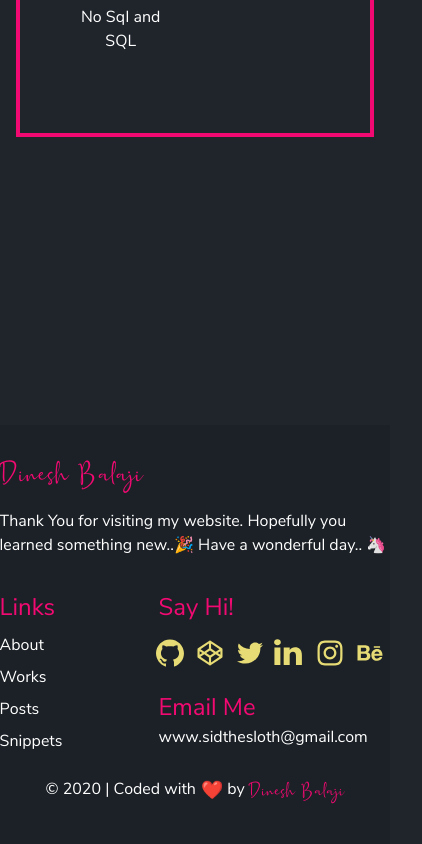
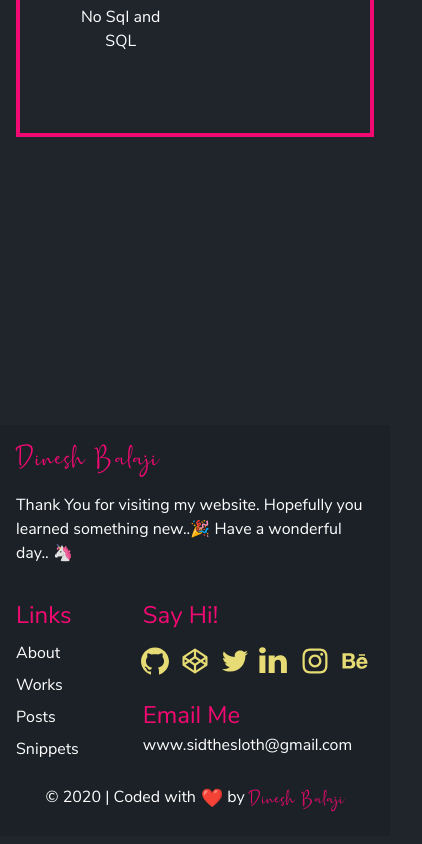
Before and after one commit to sidthesloth92/db-portfolio, a Next.js app: page /about in a window 390 px wide. Shown: the part 3117-3961 px from the top of the page, 422 px wide, since content can reach past the window. Built offline with nearby package versions, Linux system fonts and the light colour scheme.

Commit message:
fix(global): fix app broken layout in mobile and fix broken footer

```diff
--- a/src/components/footer/Footer.tsx
+++ b/src/components/footer/Footer.tsx
@@ -4,7 +4,7 @@ import SocialIcons from '../social-icons/SocialIcons';
 
 const Footer: React.FC = () => (
   <footer className="bg-dark-shade flex justify-center">
-    <div className="max-w-screen-lg p-8">
+    <div className="w-full max-w-screen-lg p-4 md:p-8">
       <div className="flex flex-wrap w-full justify-between mb-4">
         <section className="w-full sm:w-4/12 mb-8 sm:mb-0">
           <h5 className="text-primary font-cursive mb-4">Dinesh Balaji</h5>
@@ -46,7 +46,7 @@ const Footer: React.FC = () => (
               </li>
             </ul>
           </section>
-          <section className="ml-24">
+          <section className="ml-16 md:m-24">
             <h5 className="text-primary mb-2">Say Hi!</h5>
             <div className="-ml-2">
               <SocialIcons />
--- a/src/pages/_app.tsx
+++ b/src/pages/_app.tsx
@@ -36,12 +36,18 @@ const MyApp = ({ Component, pageProps }: AppProps): JSX.Element => {
       </Head>
       <NavBar />
       <Menu />
-      <div className="mt-20">
+      <div
+        className="mt-20"
+        style={{
+          maxWidth: '100vw',
+          width: '100vw',
+          overflow: 'hidden'
+        }}>
         <AnimatePresence initial={false} exitBeforeEnter>
           <Component key={router.asPath} {...pageProps} one={'one'} />
         </AnimatePresence>
+        {router.pathname.length > 1 && <Footer />}
       </div>
-      {router.pathname.length > 1 && <Footer />}
     </>
   );
 };
```
